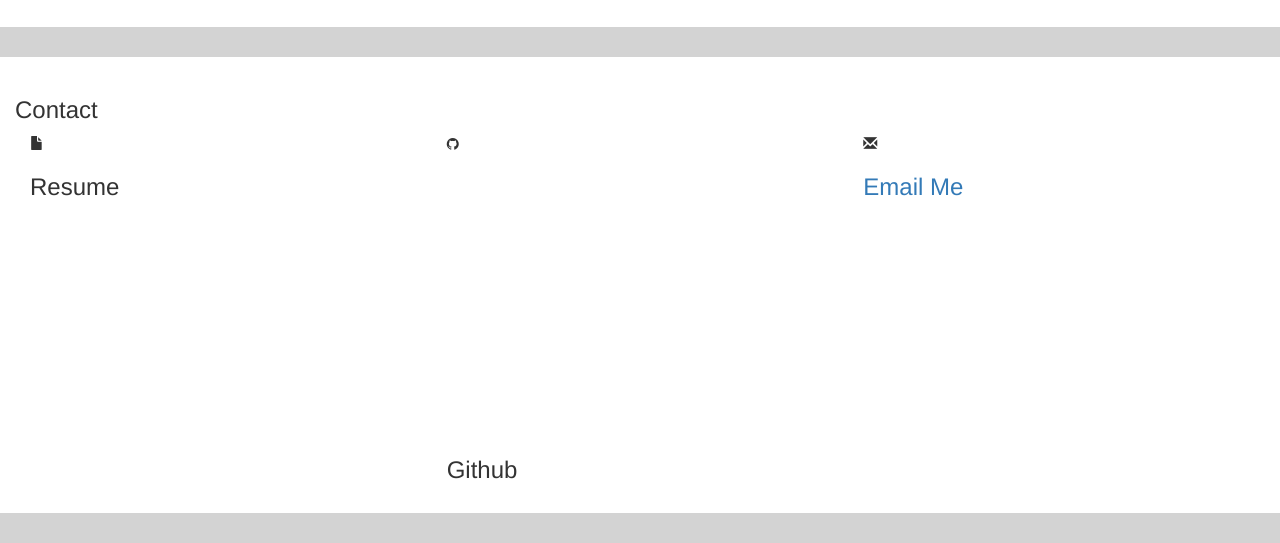
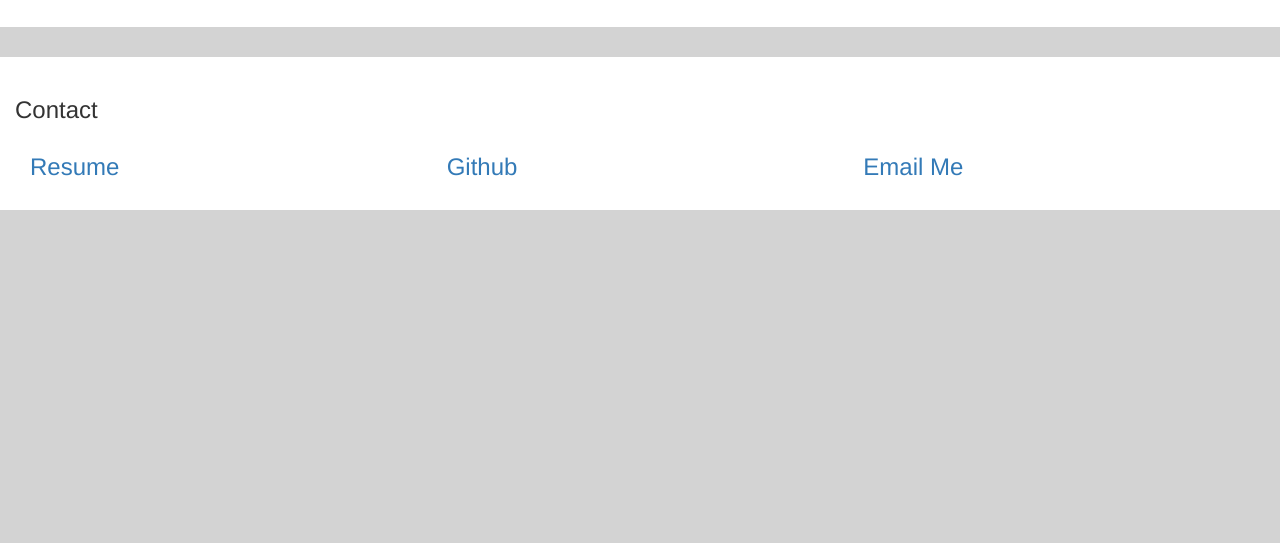
Before and after one commit to icgranger9/myNodeSite, a website: page views/index.html in a window 1280 px wide. Shown: the part 1294-1837 px from the top of the page. After the commit the page ends 1534 px from the top, so only its background shows below. Drawn offline with nearby package versions, Linux system fonts and the light colour scheme; files that its build step writes are made by us from their sources; files whose address does not match are found by name.

Commit message:
add links, remove icons

```diff
--- a/views/index.html
+++ b/views/index.html
@@ -125,19 +125,19 @@
 		<h3>Contact</h3>
 		<div class="row">
 			<div class="col-xs-12 col-md-4">
-				<span class="glyphicon glyphicon-file" aria-hidden="true"></span>
+				<!--<span class="glyphicon glyphicon-file" aria-hidden="true"></span> -->
 				<div>
-					<h3> Resume </h3>
+					<h3> <a href="http://iang.gg/Granger_Resume.pdf"> Resume</a></h3>
 				</div>
 			</div>
 			<div class="col-xs-12 col-md-4">
-				<i class="icon fa fa-github" aria-hidden="true"></i>
+				<!--<i class="fa fa-github" aria-hidden="true"></i> -->
 				<div>
-					<h3> Github </h3>
+					<h3> <a href="https://github.com/icgranger9"> Github</a></h3>
 				</div>
 			</div>
 			<div class="col-xs-12 col-md-4">
-				<span class="glyphicon glyphicon-envelope" aria-hidden="true"></span>
+				<!--<span class="glyphicon glyphicon-envelope" aria-hidden="true"></span>-->
 				<div>
 					<h3> <a href="mailto:icgranger9@gmail.com"> Email Me</a></h3>
 				</div>
```
Also changed, not shown: 1 other file.
